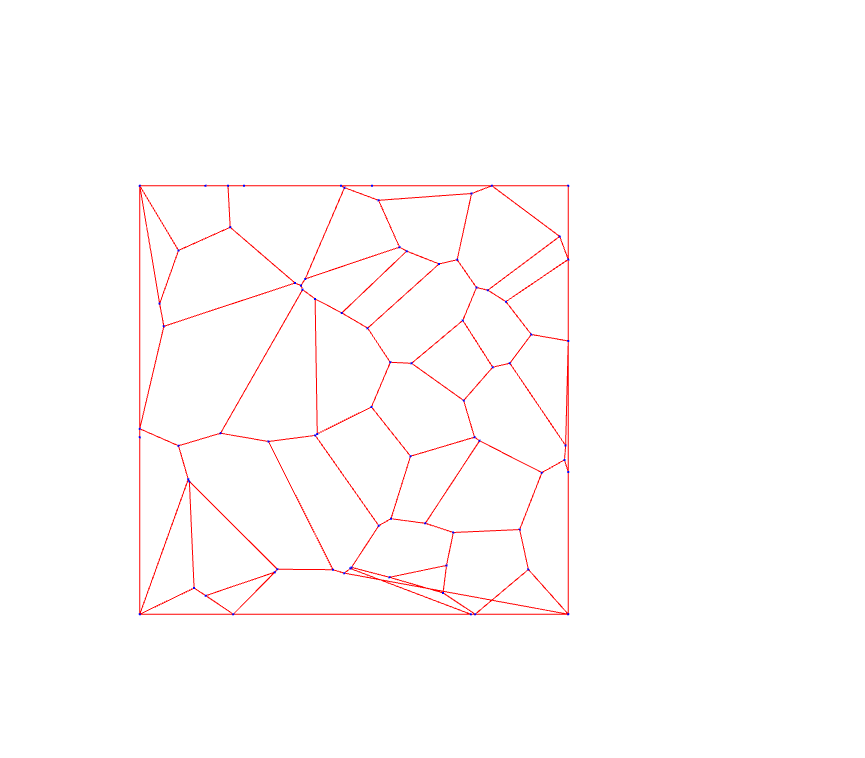
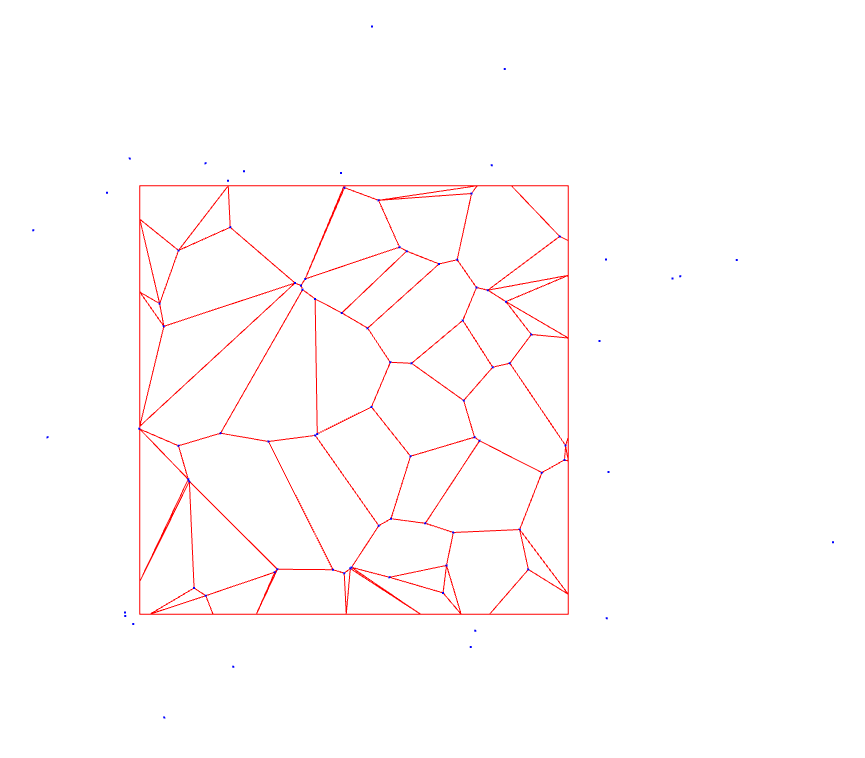
Before and after one commit to karsa755/TSBK03--PROJECT, a plain HTML site: page index.html in a window 1280 px wide. Shown: the whole page, without its empty margins (286-1151 px from the left). Drawn offline with Linux system fonts and the light colour scheme; animation ran at ten frames a second.

Commit message:
almost works, one little bug left

```diff
--- a/index.html
+++ b/index.html
@@ -9,6 +9,7 @@
 </head>
 <body>
     <script src="js/libraries/three.min.js"></script>
+    <script src="js/libraries/graham_scan.min.js"></script>
     <script src="js/stolen.js"></script>
     <script src="js/delauney.js"></script>
     <script src="js/voronoiDiagram.js"></script>
--- a/js/delauney.js
+++ b/js/delauney.js
@@ -445,8 +445,9 @@ function generateMesh(faceList) {
     return geo;
 }
 
-function visualizeVoronoi(voroFaces, scene)
+function visualizeVoronoi(voroFaces, scene, b)
 {
+    let c = (b) ? {color:0xff0000}: {color:0x00ff00};
     let lineMaterial = new THREE.LineBasicMaterial({color:0xff0000});
     for(let key in voroFaces)
     {
--- a/js/main.js
+++ b/js/main.js
@@ -19,6 +19,7 @@ function init() {
 	camera = new THREE.PerspectiveCamera( 70, window.innerWidth / window.innerHeight, 0.01, 500 );
 	camera.position.z = 2;
 	controls = new THREE.OrbitControls(camera);
+	controls.screenSpacePanning = true;
 
 	scene = new THREE.Scene();
 
@@ -42,8 +43,9 @@ function init() {
 	let geo = generateMesh(FL);
 	mesh = new THREE.Mesh(geo, wireframeMaterial);
 
-	meshify(outerSquare, voronoiDiag[1]);
-	visualizeVoronoi(voronoiDiag[1], scene);
+	let newVoroDEBUG = meshify(outerSquare, voronoiDiag[1]);
+	//visualizeVoronoi(voronoiDiag[1], scene,false);
+	visualizeVoronoi(newVoroDEBUG, scene, true);
 
 
 	//debug
--- a/js/voronoiDiagram.js
+++ b/js/voronoiDiagram.js
@@ -1,3 +1,31 @@
+
+//from : https://stackoverflow.com/questions/217578/how-can-i-determine-whether-a-2d-point-is-within-a-polygon/17490923#17490923
+function pointIsInPoly(p, polygon) {
+    var isInside = false;
+    var minX = polygon[0].x, maxX = polygon[0].x;
+    var minY = polygon[0].y, maxY = polygon[0].y;
+    for (var n = 1; n < polygon.length; n++) {
+        var q = polygon[n];
+        minX = Math.min(q.x, minX);
+        maxX = Math.max(q.x, maxX);
+        minY = Math.min(q.y, minY);
+        maxY = Math.max(q.y, maxY);
+    }
+
+    if (p.x < minX || p.x > maxX || p.y < minY || p.y > maxY) {
+        return false;
+    }
+
+    var i = 0, j = polygon.length - 1;
+    for (i, j; i < polygon.length; j = i++) {
+        if ( (polygon[i].y > p.y) != (polygon[j].y > p.y) &&
+                p.x < (polygon[j].x - polygon[i].x) * (p.y - polygon[i].y) / (polygon[j].y - polygon[i].y) + polygon[i].x ) {
+            isInside = !isInside;
+        }
+    }
+
+    return isInside;
+}
 
 
 function findBiSector(edge)
@@ -41,61 +69,10 @@ function getIntersectionPoint(edge)
     }
 }
 
-function getIntersectionPointForSquare(edge, boxPoints)
-{
-    let bisector = findBiSector(edge);
-
-    lines = [];
-    let line1 = lineFromPoints(boxPoints[0], boxPoints[1]);
-    let line2 = lineFromPoints(boxPoints[1], boxPoints[2]);
-    let line3 = lineFromPoints(boxPoints[2], boxPoints[3]);
-    let line4 = lineFromPoints(boxPoints[3], boxPoints[0]);
-    lines.push(line1);
-    lines.push(line2);
-    lines.push(line3);
-    lines.push(line4);
-
-    let determinantVals = [];
-    determinantVals.push(bisector[0]*line1[1] - line1[0]*bisector[1]);
-    determinantVals.push(bisector[0]*line2[1] - line2[0]*bisector[1]);
-    determinantVals.push(bisector[0]*line3[1] - line3[0]*bisector[1]);
-    determinantVals.push(bisector[0]*line4[1] - line4[0]*bisector[1]);
-    let MINVAL = Number.MAX_SAFE_INTEGER;
-    let minLine;
-    let minDet;
 
 
-    let mid = new THREE.Vector3( (edge.vertex.point.x + edge.next.vertex.point.x)/2.0, (edge.vertex.point.y + edge.next.vertex.point.y)/2.0, 0);
-    //console.log("--");
-    //console.log([edge.vertex.point, edge.next.vertex.point, mid]);
-    //console.log("--");
 
-    for(let i = 0; i < determinantVals.length; ++i)
-    {
-        if(determinantVals[i] != 0)
-        {
-            let l = lines[i];
-            let x = (l[1]*bisector[2] - bisector[1]*l[2])/determinantVals[i];
-            let y = (bisector[0]*l[2] - l[0]*bisector[2])/determinantVals[i];
-
-            let d = mid.distanceTo(new THREE.Vector3(x,y,0));
-            if(d < MINVAL)
-            {
-                MINVAL = d;
-                minLine = lines[i];
-                minDet = determinantVals[i];
-            }
-        }
-    }
-
-    let x = (minLine[1]*bisector[2] - bisector[1]*minLine[2])/minDet;
-    let y = (bisector[0]*minLine[2] - minLine[0]*bisector[2])/minDet;
-    return new THREE.Vector3(x,y,0);
-
-}
-
-// https://www.geeksforgeeks.org/program-for-point-of-intersection-of-two-lines/
-function cellLineIntersection(face, boxPoints)
+function createObject(face, boxPoints)
 {
     let boxLines = [];
     boxLines.push(lineFromPoints(boxPoints[0], boxPoints[1]));
@@ -108,73 +85,86 @@ function cellLineIntersection(face, boxPoints)
         faceLines.push(lineFromPoints(face[i], face[(i+1)%face.length]));
     }
 
-    let ids = pointsOutside(face,boxPoints);
-    //console.log(ids);
+    //find first
+    let startID = -1;
+    for(let i = 0; i < face.length; ++i)
+    {
+        if(isInside(face[i], boxPoints))
+        {
+            startID = i;
+            break;
+        }
+    }
 
     let intersections = [];
-    if(ids.length == face.length) {
-        return [];
+    if(startID === -1) {
+
+        return intersections;
     }
 
+    //main loop
+    let id = startID;
+    intersections.push(face[id]);
+    do
+    {
+        //inside -> outside
+        let current = face[id];
+        let next = face[(id+1)%face.length];
+        if(isInside(current,boxPoints) && !isInside(next, boxPoints)) {
 
-    let xmin = Math.min(...(boxPoints.map( b => { return b.x })));
-    let ymin = Math.min(...(boxPoints.map( b => { return b.y })));
-    let xmax = Math.max(...(boxPoints.map( b => { return b.x })));
-    let ymax = Math.max(...(boxPoints.map( b => { return b.y })));
-    for(let i = 0; i < face.length; ++i) {
-        if(ids.includes(i)) {
+            //find intersection point between inside -> outside
+            intersections.push(getIntersectionPointforBox(boxLines, boxPoints, faceLines, face, id)[0] );
 
-            let minDist = Number.MAX_SAFE_INTEGER;
-            let id;
-            for(let q = 0; q < boxLines.length; ++q) {
-                let d = pointLineDistance(face[i], boxLines[q]);
-                if(d < minDist) {
-                    minDist = d;
-                    id = q;
+            //check if and add corner points
+            for(let i = 0; i < boxPoints.length; ++i) {
+                if(pointIsInPoly(boxPoints[i], face)) {
+                    intersections.push(boxPoints[i]);
+                    break;
                 }
             }
-            let xy = projectedPoint(face[i], boxLines[id]);
-            xy[0] = (xy[0] >= xmax) ? xmax: (xy[0] <= xmin ? xmin: xy[0]);
-            xy[1] = (xy[1] >= ymax) ? ymax: (xy[1] <= ymin ? ymin: xy[1]);
-            face[i] = new THREE.Vector3(xy[0], xy[1], 0);
-
-            //If point is outisde, check if line  p->p+1 or p->p-1 intersects boxline
-                //loop all points push accordingly
+        }
+        //outside -> inside
+        else if(!isInside(current,boxPoints) && isInside(next, boxPoints)){
+            //find intersection point between inside -> outside
+            intersections.push(getIntersectionPointforBox(boxLines, boxPoints, faceLines, face, id)[0]);
 
 
-           //intersections.push(face[i]);
-       }
-        intersections.push(face[i]);
-            //else {
-                /*
-                intersections.push(face[i]);
-                for(let k = 0; k < boxLines.length; ++k) {
-                    if(segmentIntersection(face[i], face[(i+1)%face.length], boxPoints[k], boxPoints[(k+1)%boxPoints.length])) {
-                        let det = faceLines[i][0]*boxLines[k][1] - faceLines[i][1]*boxLines[k][0];
-                        if(Math.abs(det) > Number.EPSILON) {
-                            let x = (boxLines[k][1]*faceLines[i][2] - faceLines[i][1]*boxLines[k][2])/det;
-                            let y = (faceLines[i][0]*boxLines[k][2] - boxLines[k][0]*faceLines[i][2])/det;
-                            intersections.push(new THREE.Vector3(x,y,0.0));
-                        }
-                    }
-                }
-                */
-            //}
-    }// https://stackoverflow.com/questions/21502011/finding-out-if-a-point-is-inside-a-voronoi-cell
+        }
+        else if(isInside(current,boxPoints) && isInside(next, boxPoints)) {
+            intersections.push(current);
+        }
+        else {
+           // let ips = getIntersectionPointforBox(boxLines, boxPoints, faceLines, face, id);
+            //for(let k = 0; k < ips.length; ++k) {
+            //    intersections.push(ips[k]);
+           // }
+        }
 
+        //advance pointers
+        id = (id+1)%face.length;
 
+    } while(id != startID);
 
     return intersections;
+
 }
 
-function projectedPoint(point, line) {
-    let x = (line[1]*(line[1]*point.x - line[0]*point.y) - line[0]*line[2]) / (line[0]*line[0] + line[1]*line[1]);
-    let y = (line[0]*(line[0]*point.y - line[1]*point.x) - line[1]*line[2]) / (line[0]*line[0] + line[1]*line[1]);
-    return [x,y];
-}
-
-function pointLineDistance(point, line) {
-    return Math.abs(line[0]*point.x + line[1]*point.y + line[2]) / Math.sqrt(line[0]*line[0] + line[1]*line[1]);
+function getIntersectionPointforBox(boxLines, boxPoints, faceLines, face, id)
+{
+    let ints = [];
+    let current = face[id];
+    let next = face[(id+1)%face.length];
+    for(let k = 0; k < boxLines.length; ++k) {
+        if(segmentIntersection(current, next, boxPoints[k], boxPoints[(k+1)%boxPoints.length])) {
+            let det = faceLines[id][0]*boxLines[k][1] - faceLines[id][1]*boxLines[k][0];
+            if(Math.abs(det) > Number.EPSILON) {
+                let x = (boxLines[k][1]*faceLines[id][2] - faceLines[id][1]*boxLines[k][2])/det;
+                let y = (faceLines[id][0]*boxLines[k][2] - boxLines[k][0]*faceLines[id][2])/det;
+                ints.push(new THREE.Vector3(x,y,0.0));
+            }
+        }
+    }
+    return ints;
 }
 
 function isInside(p, boxPoints) {
@@ -189,14 +179,6 @@ function isInside(p, boxPoints) {
     return false;
 }
 
-function pointsOutside(face, boxPoints) {
-    let ids = [];
-    for(let i = 0; i < face.length; ++i) {
-        if(!isInside(face[i], boxPoints))
-            ids.push(i);
-    }
-    return ids;
-}
 
 function direction(Pi, Pj, Pk)
 {
@@ -217,9 +199,7 @@ function onSegment(Pi, Pj, Pk)
     }
     else return false;
 }
-
-//p1,p2 - voronoi
-//p3,p4 - box
+//this segment intersection algorithm comes from introduction to algorithms, 3rd edition by Cormen
 function segmentIntersection(p1,p2,p3,p4)
 {
     let d1 = direction(p3,p4,p1);
@@ -238,7 +218,6 @@ function segmentIntersection(p1,p2,p3,p4)
 
 function generateVoronoiDiagram(HEface, HEedge, HEvertex, outerSquare)
 {
-    let a,b,c,d,e,f;
     let pts = {};
     let faces = {};
     let visited = {};
@@ -270,17 +249,9 @@ function generateVoronoiDiagram(HEface, HEedge, HEvertex, outerSquare)
                 else
                 {
                     //special case
-                    console.log("SPECIAL CASE BUG");
                     let dummyVertex = new VertexNode(HEedge[key].next.vertex.point);
                     let dummyEdge = new HalfEdge(dummyVertex,null);
                     dummyEdge.next = HEedge[key];
-                    //let point1 = getIntersectionPointForSquare(HEedge[pointer].prev, outerSquare);
-                    //let point2 = getIntersectionPointForSquare(dummyEdge, outerSquare);
-                    //voroPts.push(point1);
-                    //voroPts.push(point2);
-                    //pts[new Face().id] = point1;
-                    //pts[new Face().id] = point2;
-
                     delete dummyEdge;
                     delete dummyVertex;
                     break;
@@ -289,7 +260,6 @@ function generateVoronoiDiagram(HEface, HEedge, HEvertex, outerSquare)
             } while(key != pointer);
             if(voroPts.length > 2)
                 faces[curEdgeVert.id] = voroPts;
-            //console.log(faces[curEdgeVert.id]);
         }
     }
 
@@ -297,20 +267,20 @@ function generateVoronoiDiagram(HEface, HEedge, HEvertex, outerSquare)
 }
 
 function meshify(square, voronoiFaces) {
-
+    let wtf = [];
     for(let key in voronoiFaces) {
         //console.log(JSON.parse(JSON.stringify(voronoiFaces[key])));
         let newVoronoiCells = [];
-        //console.log(voronoiFaces[key].length);
-        newVoronoiCells = cellLineIntersection(voronoiFaces[key], square);
+
+        newVoronoiCells = createObject(voronoiFaces[key], square);
         if(newVoronoiCells.length == 0) {
             delete voronoiFaces[key];
         }
         else {
-            voronoiFaces[key] = newVoronoiCells;
+            wtf[key] = newVoronoiCells;
+            //voronoiFaces[key] = newVoronoiCells;
         }
 
-        //console.log(voronoiFaces[key].length);
-        //console.log("-----------------");
     }
+    return wtf;
 }
```
Also changed, not shown: js/libraries/graham_scan.min.js (added, +7 -0 lines).
